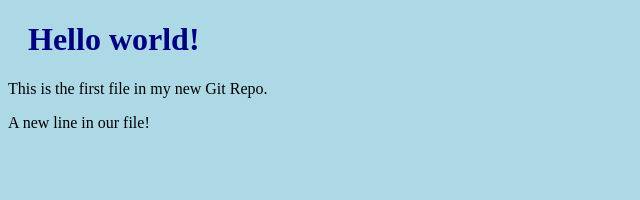
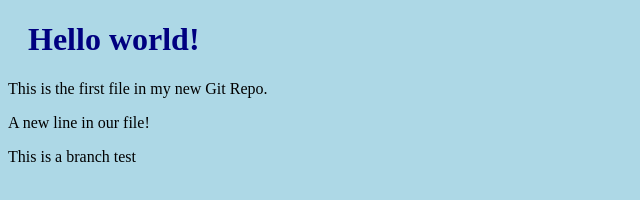
Before and after one commit to brigitandersonDNR/w3schools-test.bithub.io, a plain HTML site: page index.html in a window 1280 px wide. Shown: the whole page, without its empty margins (0-640 px from the left). Drawn offline with Linux system fonts and the light colour scheme.

Commit message:
Added line to Hello World

```diff
--- a/index.html
+++ b/index.html
@@ -9,6 +9,7 @@
 <h1>Hello world!</h1>
 <p>This is the first file in my new Git Repo.</p>
 <p>A new line in our file!</p>
+<p>This is a branch test</p>
 
 </body>
 </html>
```
